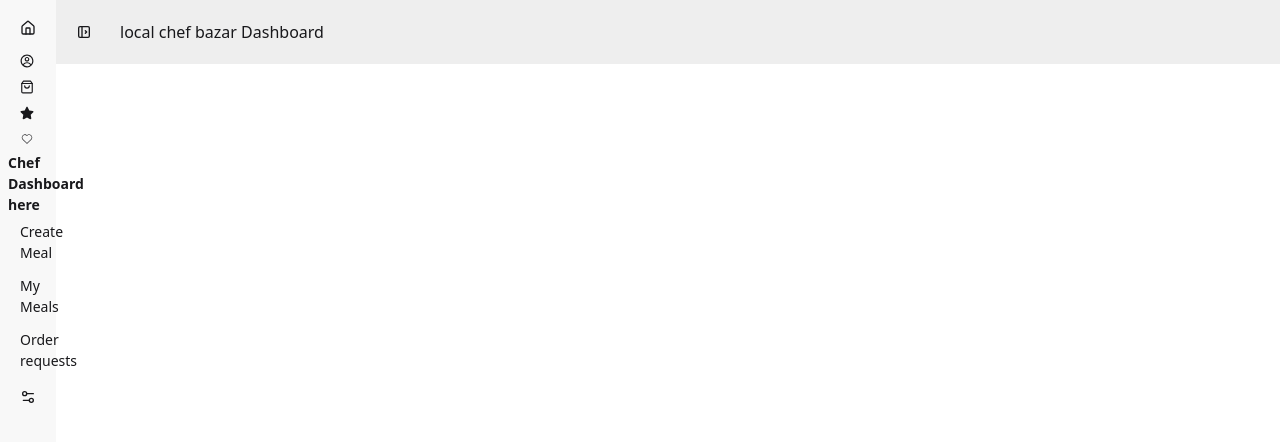
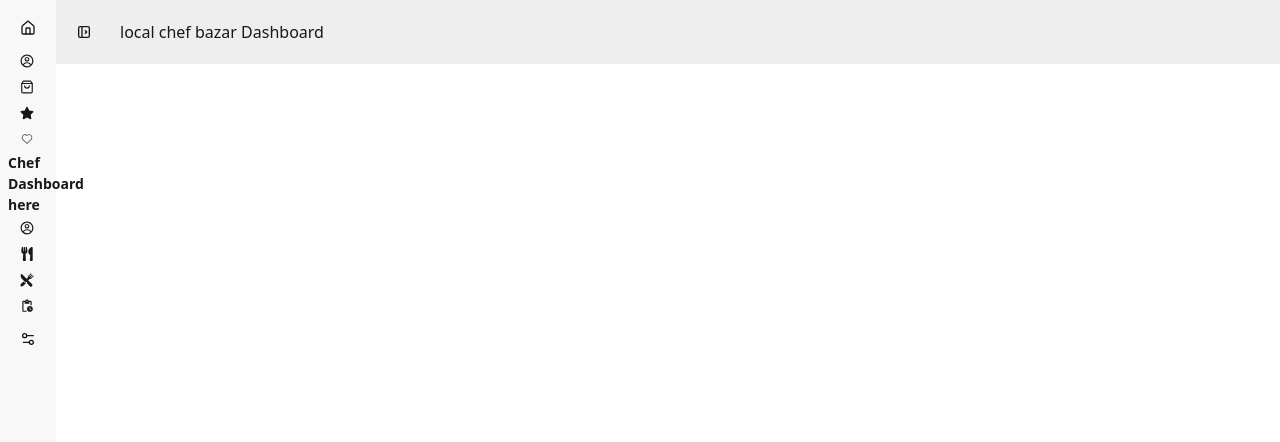
Before and after one commit to Istheaksayem/local-chef-bazar-client, a React (Vite) app: page /dashboard in a window 1280 px wide. Shown: the top 442 px of the page. Built offline with nearby package versions, Linux system fonts and the light colour scheme; no server answers; sample sign-in values are in the browser's storage.

Commit message:
Create Payment Route &  Tan Stack Query

```diff
--- a/package.json
+++ b/package.json
@@ -13,6 +13,7 @@
     "@stripe/react-stripe-js": "^5.4.1",
     "@stripe/stripe-js": "^8.5.3",
     "@tailwindcss/vite": "^4.1.17",
+    "@tanstack/react-query": "^5.90.12",
     "axios": "^1.13.2",
     "firebase": "^12.6.0",
     "framer-motion": "^12.23.25",
--- a/src/Layout/DashboardLayout/DashboardLayout.jsx
+++ b/src/Layout/DashboardLayout/DashboardLayout.jsx
@@ -1,14 +1,17 @@
 import React from 'react';
 import { CgProfile } from 'react-icons/cg';
 import { Link, NavLink, Outlet } from 'react-router';
-import { FaStar } from "react-icons/fa"
+import { FaStar, FaUtensils } from "react-icons/fa"
 import { FiShoppingBag } from "react-icons/fi";
 import { CiHeart } from "react-icons/ci";
+import { IoRestaurant } from "react-icons/io5";
+import { MdOutlinePendingActions } from "react-icons/md";
+
 // import useAuth from '../../Hooks/useAuth';
 
 
 const DashboardLayout = () => {
-  // const {user} =useAuth();
+  // const { user } = useAuth();
 
   return (
     <div className="drawer lg:drawer-open">
@@ -53,6 +56,8 @@ const DashboardLayout = () => {
               </NavLink>
 
             </li>
+            {/* {user.role === "user" && (
+              <> */}
                 <li>
                   <NavLink
                     className="is-drawer-close:tooltip is-drawer-close:tooltip-right" data-tip="MyOrder"
@@ -81,17 +86,56 @@ const DashboardLayout = () => {
                     <span className="is-drawer-close:hidden">MyFavoritesPage</span>
                   </NavLink>
                 </li>
+              {/* </> */}
+            {/* )} */}
+
+            {/*Chef  Dashboard  */}
+            {/* {user?.role ==="chef"&&(
+              <> */}
               <h2 className='font-bold'>Chef Dashboard here </h2>
             <li>
-              <NavLink to="/dashboard/create-meal">Create Meal</NavLink>
+              <NavLink
+                className="is-drawer-close:tooltip is-drawer-close:tooltip-right" data-tip="MyProfile"
+                to="/dashboard/my-profile">
+                <CgProfile />
+                <span className="is-drawer-close:hidden">MyProfile</span>
+              </NavLink>
+
             </li>
             <li>
-              <NavLink to="/dashboard/my-meals">My Meals</NavLink>
+              <NavLink
+                className="is-drawer-close:tooltip is-drawer-close:tooltip-right" data-tip="CreateMeal"
+
+                to="/dashboard/create-meal">
+                <FaUtensils></FaUtensils>
+                <span className="is-drawer-close:hidden">Create Meal</span>
+
+              </NavLink>
             </li>
             <li>
-              <NavLink to="/dashboard/order-request">Order requests</NavLink>
+              <NavLink
+                className="is-drawer-close:tooltip is-drawer-close:tooltip-right" data-tip="MyMeals"
+
+                to="/dashboard/my-meals">
+                <IoRestaurant />
+                <span className="is-drawer-close:hidden">My Meals</span>
+
+              </NavLink>
+            </li>
+            <li>
+              <NavLink
+                className="is-drawer-close:tooltip is-drawer-close:tooltip-right" data-tip="OrderRequest"
+
+                to="/dashboard/order-request">
+                <MdOutlinePendingActions />
+
+                <span className="is-drawer-close:hidden">Order requests</span>
+
+              </NavLink>
             </li>
 
+              {/* </>
+            )} */}
             {/* List item */}
             <li>
               <button className="is-drawer-close:tooltip is-drawer-close:tooltip-right" data-tip="Settings">
--- /dev/null
+++ b/src/Pages/Dashboard/Payment/Payment.jsx
@@ -0,0 +1,27 @@
+import React from 'react';
+import { useQuery } from '@tanstack/react-query'
+import { useParams } from 'react-router';
+
+const Payment = () => {
+  const { id } = useParams();
+
+  const { data: order = {}, isLoading } = useQuery({
+    queryKey: ['order', id],
+    queryFn: async () => {
+      const res = await fetch(`http://localhost:5000/order/${id}`)
+      return res.json();
+    }
+  })
+
+  if (isLoading) {
+    return <p>Loading...</p>
+  }
+
+  return (
+    <div>
+      <h2>Please Payment : {order?.mealName}</h2>
+    </div>
+  );
+};
+
+export default Payment;
--- a/src/Routes/Router.jsx
+++ b/src/Routes/Router.jsx
@@ -19,6 +19,7 @@ import CreateMeal from "../Pages/Dashboard/CreateMeal/CreateMeal";
 import MyMeals from "../Pages/Dashboard/MyMeals/MyMeals";
 import UpdateMeal from "../Pages/Dashboard/UpdateMeal/UpdateMeal";
 import OrderRequest from "../Pages/Dashboard/OrderRequest/OrderRequest";
+import Payment from "../Pages/Dashboard/Payment/Payment";
 
 
 export const router = createBrowserRouter([
@@ -70,9 +71,10 @@ export const router = createBrowserRouter([
         path: 'my-orders',
         Component: MyOrders
       },
+
       {
         path: 'payment/:id',
-        Component:PaymentSuccess
+        Component:Payment
       },
       {
         path:'my-review',
--- a/src/main.jsx
+++ b/src/main.jsx
@@ -6,12 +6,17 @@ import App from './App.jsx'
 import { router } from './Routes/Router.jsx';
 import AuthProvider from './Context/AuthContext/AuthProvider.jsx';
 import { ToastContainer } from 'react-toastify';
+import { QueryClient,  QueryClientProvider } from '@tanstack/react-query';
+
+const queryClient =new QueryClient()
 
 createRoot(document.getElementById('root')).render(
   <StrictMode>
-   <AuthProvider>
-    <RouterProvider router={router} />
-   </AuthProvider>
-   <ToastContainer></ToastContainer>
+    <QueryClientProvider client={queryClient}>
+      <AuthProvider>
+        <RouterProvider router={router} />
+      </AuthProvider>
+      <ToastContainer></ToastContainer>
+    </QueryClientProvider>
   </StrictMode>,
 )
```
Also changed, not shown: 1 other file (tests, documents, lock files or other folders). Lines whose indentation alone changed are shown as unchanged.
